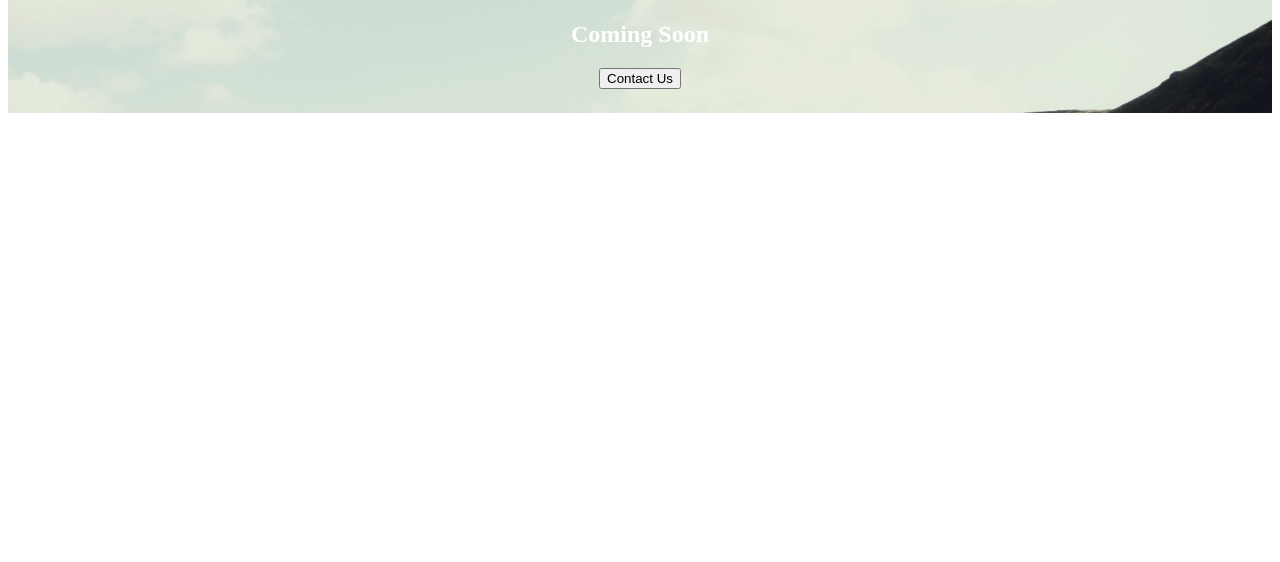
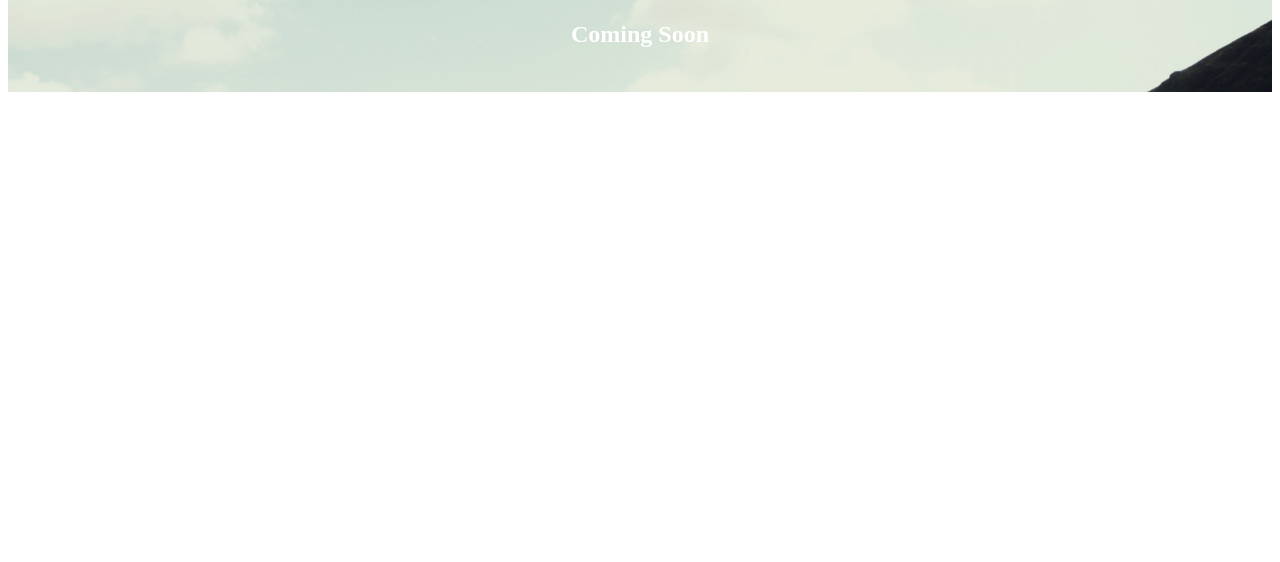
Before and after one commit to ColinRTaylor/netlify-test, a Gatsby site: page / in a window 1280 px wide. Shown: the part 238-800 px from the top of the page. Built offline with nearby package versions, Linux system fonts and the light colour scheme; Gatsby itself is replaced by a stand-in of ours.

Commit message:
remove button

```diff
--- a/src/pages/index.js
+++ b/src/pages/index.js
@@ -61,8 +61,6 @@ class IndexPage extends React.Component {
             <h1>Jessie and Colin</h1>
           </Top>
           <h2>Coming Soon</h2>
-          <button onClick={this.toggle}>Contact Us</button>
-          {this.renderModal()}
         </Inner>
       </Wrapper>
     )
```
